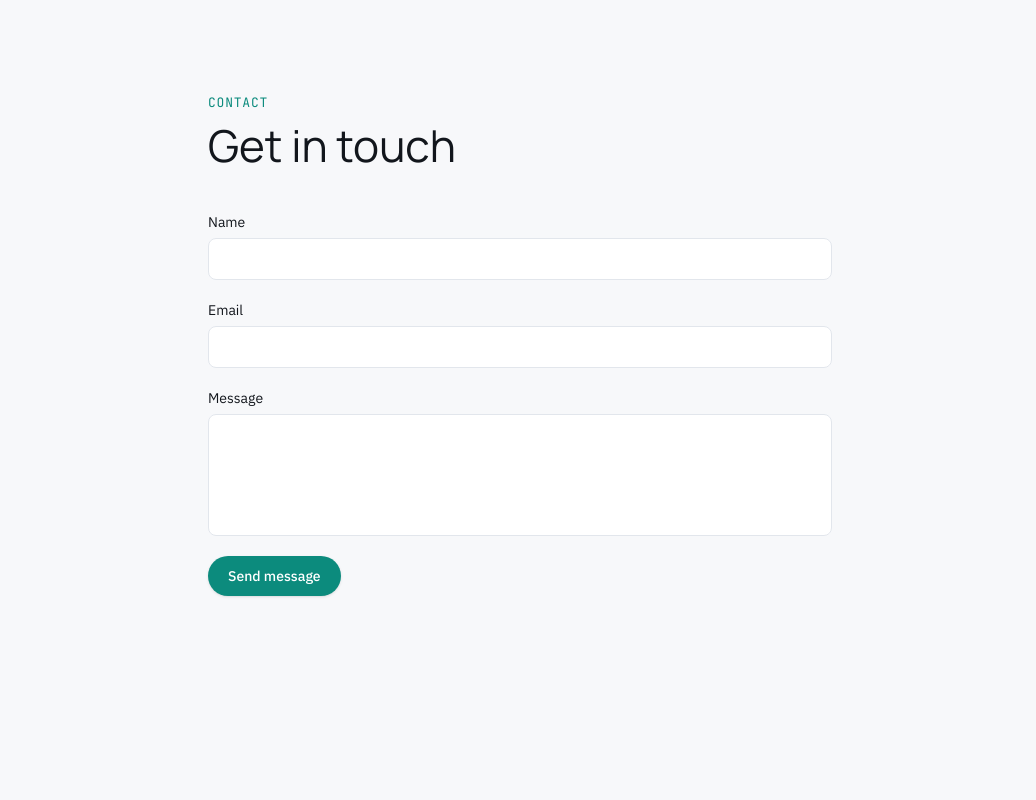
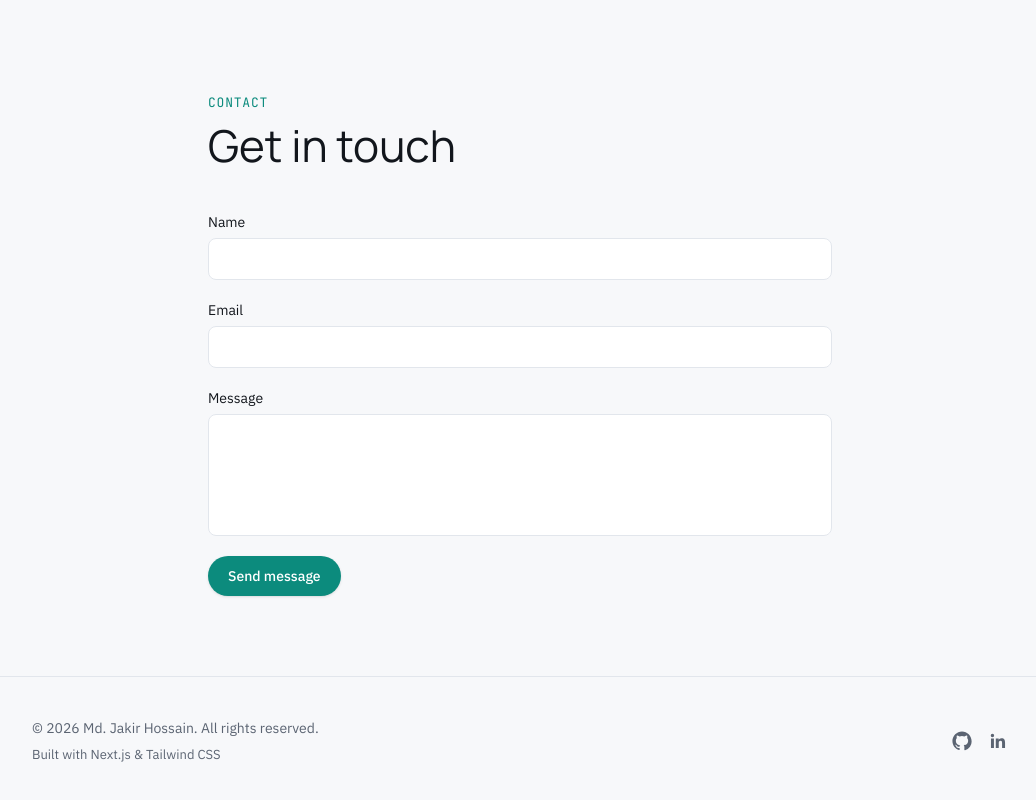
Before and after one commit to Jakirhossain80/portfolio-me-c, a Next.js app: page / in a window 1280 px wide. Shown: the part 3248-4048 px from the top of the page, without its empty margins (120-1156 px from the left). Before the commit the page ends 3924 px from the top, so only its background shows below. Built offline with nearby package versions, Linux system fonts and the light colour scheme.

Commit message:
Footer section done

```diff
--- a/app/page.tsx
+++ b/app/page.tsx
@@ -4,6 +4,7 @@ import About from "@/components/About";
 import Skills from "@/components/Skills";
 import Projects from "@/components/Projects";
 import Contact from "@/components/Contact";
+import Footer from "@/components/Footer";
 
 export default function Home() {
   return (
@@ -16,6 +17,7 @@ export default function Home() {
         <Projects />
         <Contact />
       </main>
+      <Footer />
     </>
   );
 }
--- /dev/null
+++ b/components/Footer.tsx
@@ -0,0 +1,39 @@
+import { profile } from "@/lib/data";
+import { GithubIcon, LinkedinIcon } from "@/components/icons/SocialIcons";
+
+const socialLinks = [
+  { href: profile.githubUrl, label: "GitHub", Icon: GithubIcon },
+  { href: profile.linkedinUrl, label: "LinkedIn", Icon: LinkedinIcon },
+];
+
+export default function Footer() {
+  const year = new Date().getFullYear();
+
+  return (
+    <footer className="border-t border-border">
+      <div className="mx-auto flex max-w-5xl flex-col items-center gap-4 px-6 py-10 text-center sm:flex-row sm:justify-between sm:text-left">
+        <div className="flex flex-col gap-1">
+          <p className="text-sm text-muted">
+            © {year} {profile.name}. All rights reserved.
+          </p>
+          <p className="text-xs text-muted">Built with Next.js &amp; Tailwind CSS</p>
+        </div>
+
+        <div className="flex items-center gap-4">
+          {socialLinks.map(({ href, label, Icon }) => (
+            <a
+              key={label}
+              href={href}
+              target="_blank"
+              rel="noopener noreferrer"
+              aria-label={label}
+              className="cursor-pointer text-muted transition-colors duration-200 hover:text-accent"
+            >
+              <Icon className="h-5 w-5" />
+            </a>
+          ))}
+        </div>
+      </div>
+    </footer>
+  );
+}
```
